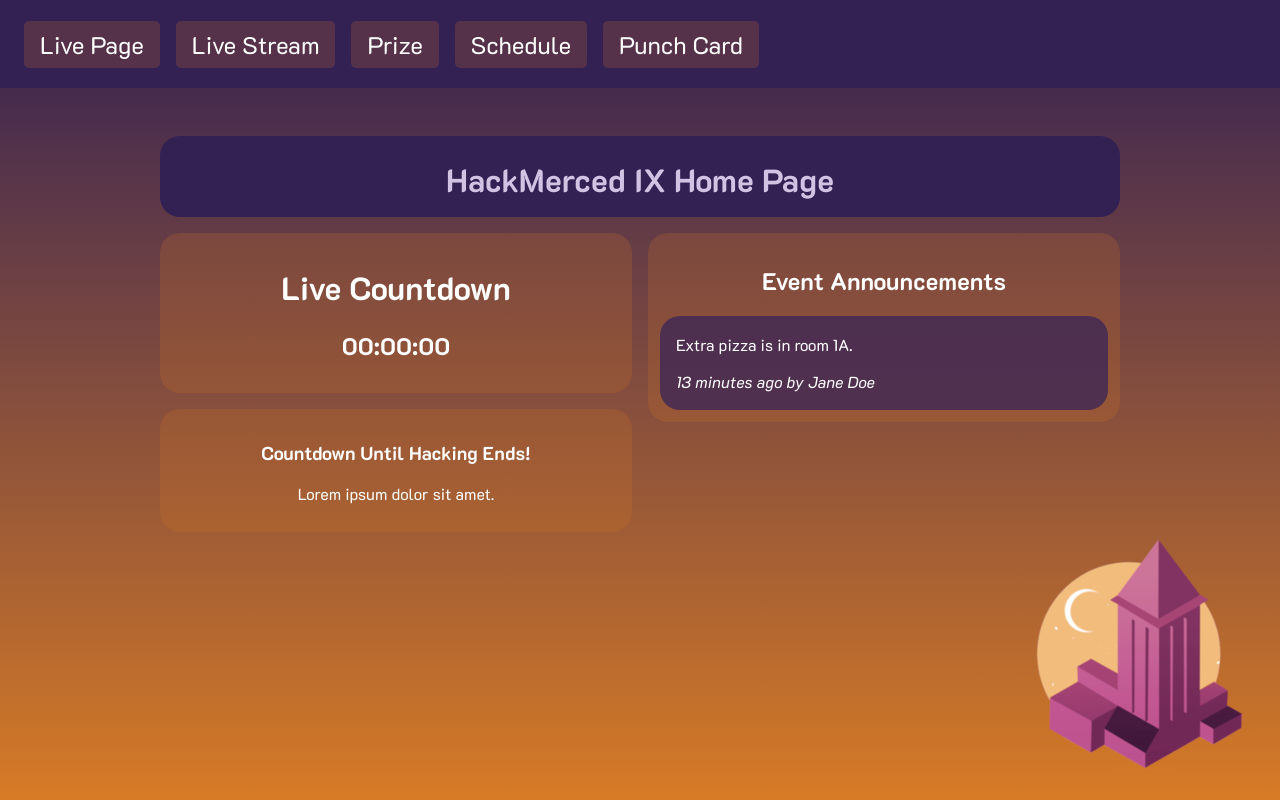
After one commit to HackMerced/HackMerced-IX-Live, a Flask app: page /app in a window 1280 px wide. The commit adds this page. Run offline with Flask 3, Linux system fonts and the light colour scheme.

Commit message:
Implemented navbar and home page front-end.

```diff
--- a/frontend/route.py
+++ b/frontend/route.py
@@ -20,9 +20,8 @@ def login2():
 
 	return render_template("login2.html")
 
-#@app.route("/app", methods=["GET"])
+@app.route("/app", methods=["GET"])
 #@login_required
-#def application():
-#
-#	return render_template("app.html")
-#
+def application():
+
+	return render_template("app.html")
--- a/frontend/static/css/style.css
+++ b/frontend/static/css/style.css
@@ -1,18 +1,18 @@
-html {
-	margin: 0;
+html, body {
 	height: 100%;
 }
 
 body {
 	margin: 0;
-	height: 100%;
 	font-family: "K2D";
+	/* Keep this line below as a backup in case background-image fails. */
 	background: linear-gradient(to bottom, #342153 0%, #D77B26 100%);
 	background-image: url("/static/png/hmix-bg-300.png"), linear-gradient(to bottom, #342153 0%, #D77B26 100%);
 	background-position: right bottom;
 	background-repeat: no-repeat;
 }
 
+/* Styling for input forms. */
 input[type="text"] {
 	background-color: #EDEFF280;
 	padding: 8px 1em;
@@ -21,7 +21,6 @@ input[type="text"] {
 	border-radius: 12px;
 	color: white;
 }
-
 input[type="submit"] {
 	background-color: #D77B2691;
 	font-size: 16px;
@@ -30,12 +29,23 @@ input[type="submit"] {
 	color: white;
 }
 
-/* Absolutely center something both vertically and horizontally. */
-.total-center {
+/* *Absolutely* center something both vertically and horizontally. */
+.absolute-center {
 	position: absolute;
 	top: 50%;
 	left: 50%;
 	transform: translateX(-50%) translateY(-50%);
+}
+
+/* Two columns are used a lot, so these classes help with that. */
+.row:after {
+	content: "";
+	display: table;
+	clear: both;
+}
+.column {
+	float: left;
+	width: 50%;
 }
 
 #login-form, #registration-form {
@@ -48,3 +58,68 @@ input[type="submit"] {
 #registration-form input[type="text"] {
 	margin: 8px;
 }
+
+#home-container {
+	margin-top: 48px;
+	width: 75%;
+}
+
+#home-banner {
+	color: #EEDEFDD9;
+	background-color: #342153;
+	height: 80px;
+	width: 100%;
+	border-radius: 20px;
+	padding-top: 1px;
+}
+
+#home-countdown, #home-countdown-text {
+	color: white;
+	background-color: #D77B2633;
+	padding: 12px;
+	border-radius: 20px;
+	margin-bottom: 16px;
+	margin: 16px 8px 16px 0px;
+}
+
+#home-announcements {
+	color: white;
+	background-color: #D77B2633;
+	padding: 12px;
+	border-radius: 20px;
+	margin: 16px 0px 16px 8px;
+}
+
+.announcement {
+	background-color: #372358BA;
+	padding: 2px 16px;
+	text-align: left;
+	border-radius: 20px;
+}
+
+/* Navbar start. */
+
+#navbar {
+	display: flex;
+	align-items: center;
+	background-color: #342153;
+	width: 100%;
+	height: 88px;
+	padding-left: 16px;
+}
+
+.navbar-link {
+	font-size: 24px;
+	display: inline-block;
+	background-color: #D77B2633;
+	padding: 8px 16px;
+	margin: 0px 8px;
+	border-radius: 5px;
+}
+
+.navbar-link a, .navbar-link a:visited {
+	color: white;
+	text-decoration: none;
+}
+
+/* Navbar end. */
--- a/frontend/templates/app.html
+++ b/frontend/templates/app.html
@@ -1,13 +1,42 @@
 <!DOCTYPE html>
 <html>
 
-{% set pageTitle = "CHANGE ME IN app.html" %}{% include "includes/header.html" %}
+{% set pageTitle = "HackMerced IX" %}{% include "includes/header.html" %}
 
 <body>
 
-	<h1>Default Application Page</h1>
+	{% include "includes/navbar.html" %}
 
-	<a href="/logout">Log Out</a>
+	<center>
+		<div id="home-container">
+			<div id="home-banner">
+					<h1>HackMerced IX Home Page</h1>
+			</div>
+			<div class="row">
+				<div class="column">
+					<div id="home-countdown">
+						<h1>Live Countdown</h1>
+						<h2>00:00:00</h2>
+					</div>
+					<div id="home-countdown-text">
+						<h3>Countdown Until Hacking Ends!</h3>
+						<p>Lorem ipsum dolor sit amet.</p>
+					</div>
+				</div>
+				<div class="column">
+					<div id="home-announcements">
+						<h2>Event Announcements</h2>
+						<div id="home-announcements-container">
+							<div class="announcement">
+								<p>Extra pizza is in room 1A.</p>
+								<p><i>13 minutes ago by Jane Doe</i></p>
+							</div>
+						</div>
+					</div>
+				</div>
+			</div>
+		</div>
+	</center>
 
 </body>
 
--- /dev/null
+++ b/frontend/templates/includes/navbar.html
@@ -0,0 +1,17 @@
+<header id="navbar">
+	<div class="navbar-link">
+		<a href="#">Live Page</a>
+	</div>
+	<div class="navbar-link">
+		<a href="#">Live Stream</a>
+	</div>
+	<div class="navbar-link">
+		<a href="#">Prize</a>
+	</div>
+	<div class="navbar-link">
+		<a href="#">Schedule</a>
+	</div>
+	<div class="navbar-link">
+		<a href="#">Punch Card</a>
+	</div>
+</header>
--- a/frontend/templates/index.html
+++ b/frontend/templates/index.html
@@ -5,7 +5,7 @@
 
 <body>
 
-	<div id="login-form" class="total-center">
+	<div id="login-form" class="absolute-center">
 
 		<center>
 
--- a/frontend/templates/login2.html
+++ b/frontend/templates/login2.html
@@ -5,7 +5,7 @@
 
 <body>
 
-	<div id="login-form" class="total-center">
+	<div id="login-form" class="absolute-center">
 
 		<center>
 
--- a/frontend/templates/register.html
+++ b/frontend/templates/register.html
@@ -5,7 +5,7 @@
 
 <body>
 
-	<div id="registration-form" class="total-center">
+	<div id="registration-form" class="absolute-center">
 
 		<h1>User Registration</h1>
 
```
